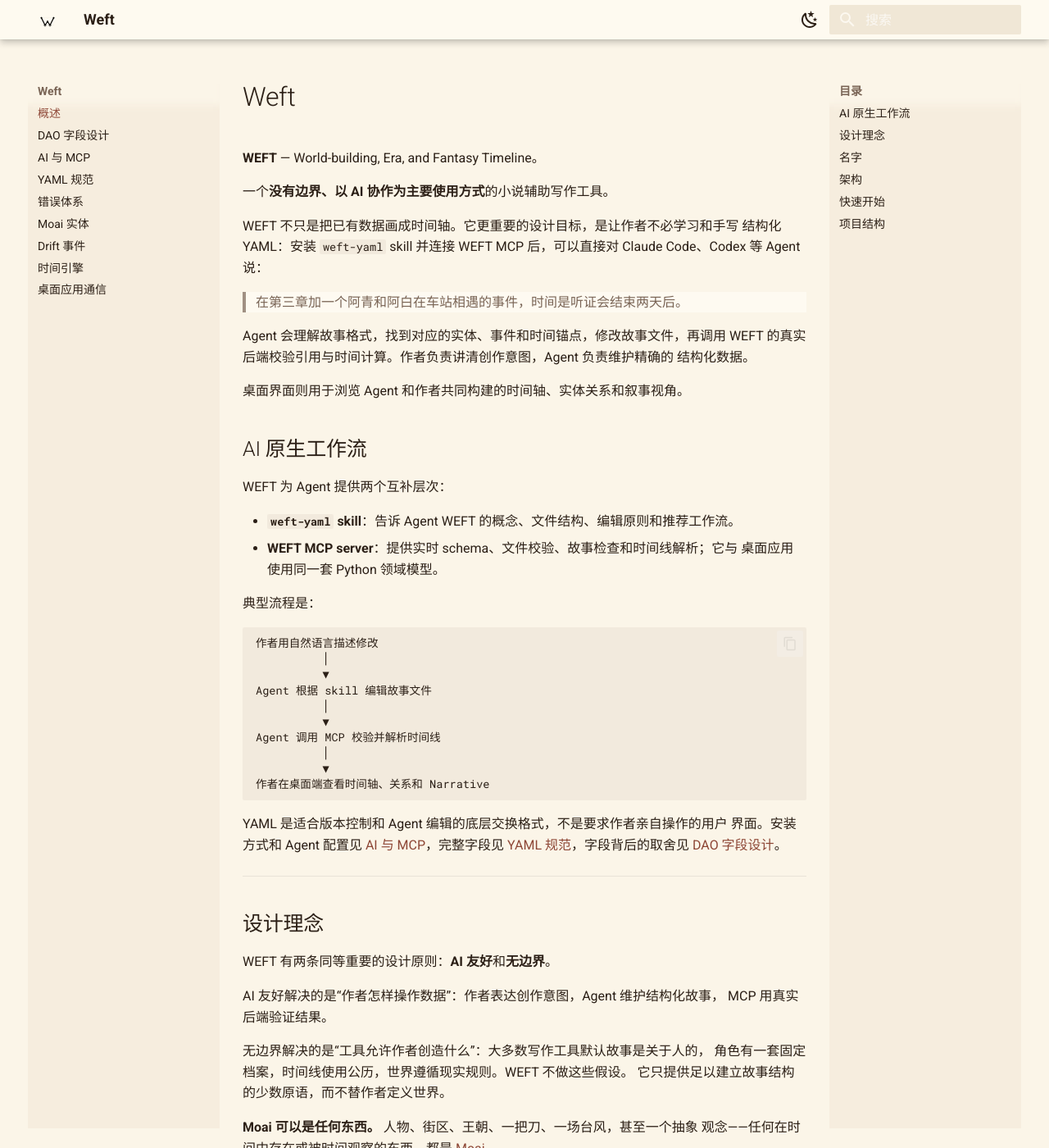
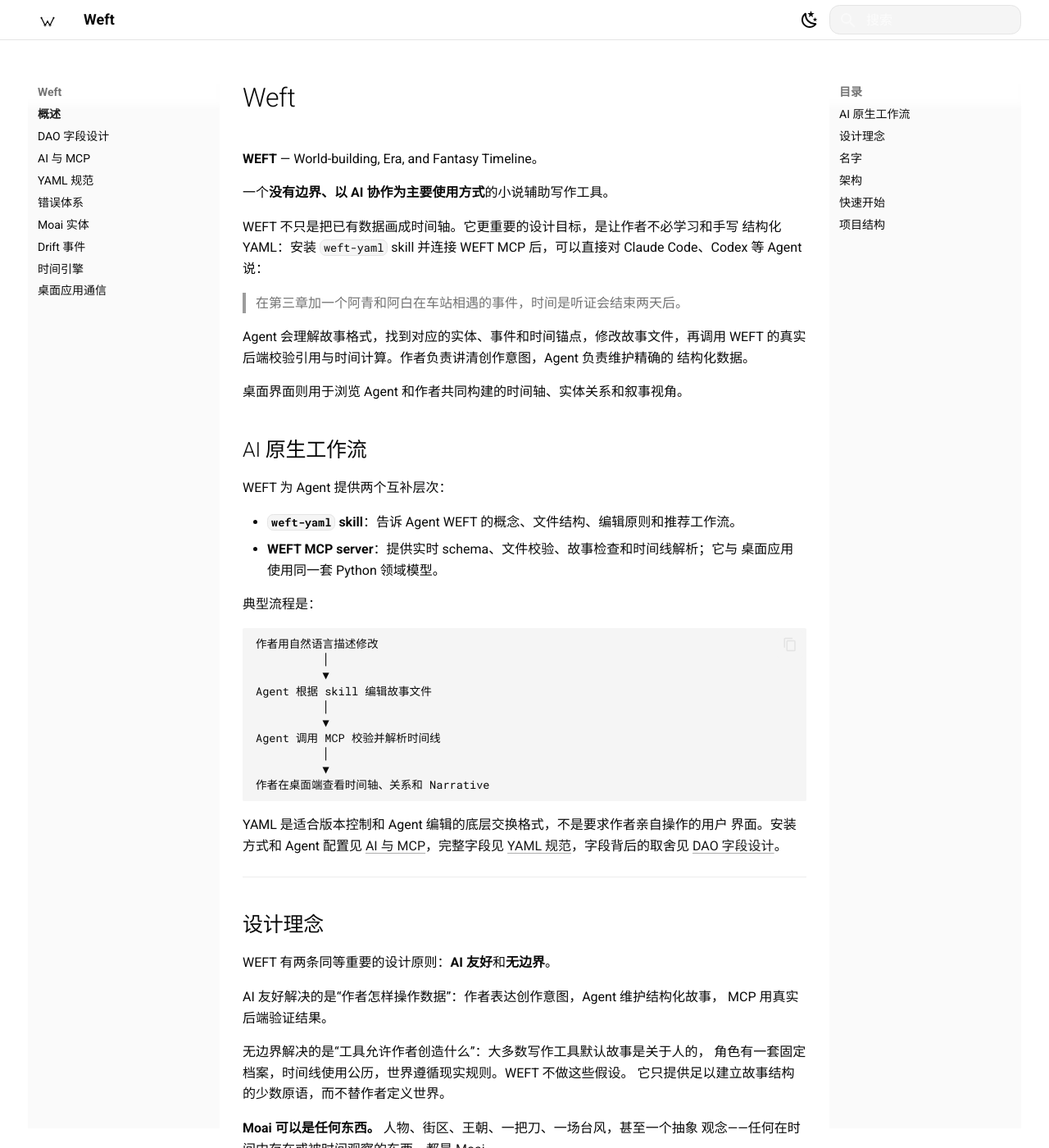
Before and after one commit to asinkLuno/WEFT, an MkDocs documentation site: the page built from docs/index.md, in a window 1280 px wide and 1400 px high. Shown: the whole window at 82% size. Built offline with MkDocs 1.6.1 and Material for MkDocs 9.7.7, drawn with Linux system fonts in a browser that asks for light colours.

Commit message:
style(docs): sync theme with frontend

```diff
--- a/docs/stylesheets/weft.css
+++ b/docs/stylesheets/weft.css
@@ -7,17 +7,18 @@
  */
 
 [data-md-color-scheme="default"] {
-  --weft-background: oklch(0.97 0.018 85);
-  --weft-foreground: oklch(0.25 0.025 55);
-  --weft-card: oklch(0.985 0.012 85);
-  --weft-primary: oklch(0.48 0.1 35);
-  --weft-primary-foreground: oklch(0.98 0.012 85);
-  --weft-muted: oklch(0.93 0.025 82);
-  --weft-muted-foreground: oklch(0.52 0.035 58);
-  --weft-accent: oklch(0.89 0.045 73);
-  --weft-border: oklch(0.84 0.035 75);
-  --weft-sidebar: oklch(0.95 0.022 82);
-  --weft-code: oklch(0.94 0.02 82);
+  --weft-background: oklch(1 0 0);
+  --weft-foreground: oklch(0.145 0 0);
+  --weft-card: oklch(1 0 0);
+  --weft-primary: oklch(0.205 0 0);
+  --weft-primary-foreground: oklch(0.985 0 0);
+  --weft-muted: oklch(0.97 0 0);
+  --weft-muted-foreground: oklch(0.556 0 0);
+  --weft-accent: oklch(0.97 0 0);
+  --weft-border: oklch(0.922 0 0);
+  --weft-sidebar: oklch(0.985 0 0);
+  --weft-code: oklch(0.97 0 0);
+  --weft-ring: oklch(0.708 0 0);
 
   --md-default-bg-color: var(--weft-background);
   --md-default-fg-color: var(--weft-foreground);
@@ -36,17 +37,18 @@
 }
 
 [data-md-color-scheme="slate"] {
-  --weft-background: oklch(0.2 0.018 55);
-  --weft-foreground: oklch(0.91 0.025 83);
-  --weft-card: oklch(0.235 0.02 55);
-  --weft-primary: oklch(0.72 0.11 45);
-  --weft-primary-foreground: oklch(0.18 0.025 48);
-  --weft-muted: oklch(0.29 0.025 55);
-  --weft-muted-foreground: oklch(0.72 0.025 76);
-  --weft-accent: oklch(0.33 0.04 50);
-  --weft-border: oklch(0.38 0.03 58);
-  --weft-sidebar: oklch(0.225 0.02 55);
-  --weft-code: oklch(0.245 0.022 55);
+  --weft-background: oklch(0.145 0 0);
+  --weft-foreground: oklch(0.985 0 0);
+  --weft-card: oklch(0.145 0 0);
+  --weft-primary: oklch(0.985 0 0);
+  --weft-primary-foreground: oklch(0.205 0 0);
+  --weft-muted: oklch(0.269 0 0);
+  --weft-muted-foreground: oklch(0.708 0 0);
+  --weft-accent: oklch(0.269 0 0);
+  --weft-border: oklch(0.269 0 0);
+  --weft-sidebar: oklch(0.205 0 0);
+  --weft-code: oklch(0.205 0 0);
+  --weft-ring: oklch(0.439 0 0);
 
   --md-default-bg-color: var(--weft-background);
   --md-default-fg-color: var(--weft-foreground);
@@ -73,13 +75,17 @@
 }
 
 .md-header {
-  background: color-mix(in oklab, var(--weft-card) 94%, transparent);
+  background: color-mix(in oklab, var(--weft-background) 94%, transparent);
   color: var(--weft-foreground);
+  border-bottom: 1px solid var(--weft-border);
+  box-shadow: none;
+  backdrop-filter: blur(12px);
 }
 
 .md-tabs {
-  background: var(--weft-card);
+  background: var(--weft-background);
   color: var(--weft-foreground);
+  border-bottom: 1px solid var(--weft-border);
 }
 
 .md-sidebar__scrollwrap {
@@ -89,10 +95,19 @@
 .md-nav__link--active,
 .md-nav__link:is(:focus, :hover) {
   color: var(--weft-primary);
+  font-weight: 600;
 }
 
 .md-search__form {
   background: var(--weft-muted);
+  border: 1px solid var(--weft-border);
+  border-radius: 0.625rem;
+}
+
+.md-search__form:hover,
+.md-search__form:focus-within {
+  box-shadow: 0 0 0 3px
+    color-mix(in oklab, var(--weft-ring) 30%, transparent);
 }
 
 .md-typeset h1,
@@ -104,6 +119,7 @@
 .md-typeset .highlight,
 .md-typeset table:not([class]) {
   border-color: var(--weft-border);
+  border-radius: 0.625rem;
 }
 
 .md-typeset table:not([class]) th {
@@ -117,17 +133,39 @@
 
 .md-typeset blockquote {
   background: var(--weft-card);
-  border-left-color: var(--weft-primary);
+  border-left-color: var(--weft-foreground);
 }
 
 .md-typeset .admonition,
 .md-typeset details {
   background: var(--weft-card);
   border-color: var(--weft-border);
+  border-radius: 0.625rem;
+  box-shadow: none;
+}
+
+.md-typeset a {
+  text-decoration: underline;
+  text-decoration-color: color-mix(
+    in oklab,
+    var(--weft-primary) 35%,
+    transparent
+  );
+  text-underline-offset: 0.18em;
+}
+
+.md-typeset a:is(:hover, :focus) {
+  text-decoration-color: currentColor;
+}
+
+.md-typeset :not(pre) > code {
+  border: 1px solid var(--weft-border);
+  border-radius: 0.375rem;
 }
 
 .md-footer {
-  background: var(--weft-card);
+  background: var(--weft-sidebar);
+  border-top: 1px solid var(--weft-border);
 }
 
 .md-header__button.md-logo {
@@ -135,5 +173,5 @@
 }
 
 [data-md-color-scheme="slate"] .md-header__button.md-logo img {
-  filter: invert(0.9) sepia(0.08);
+  filter: invert(0.9);
 }
```
